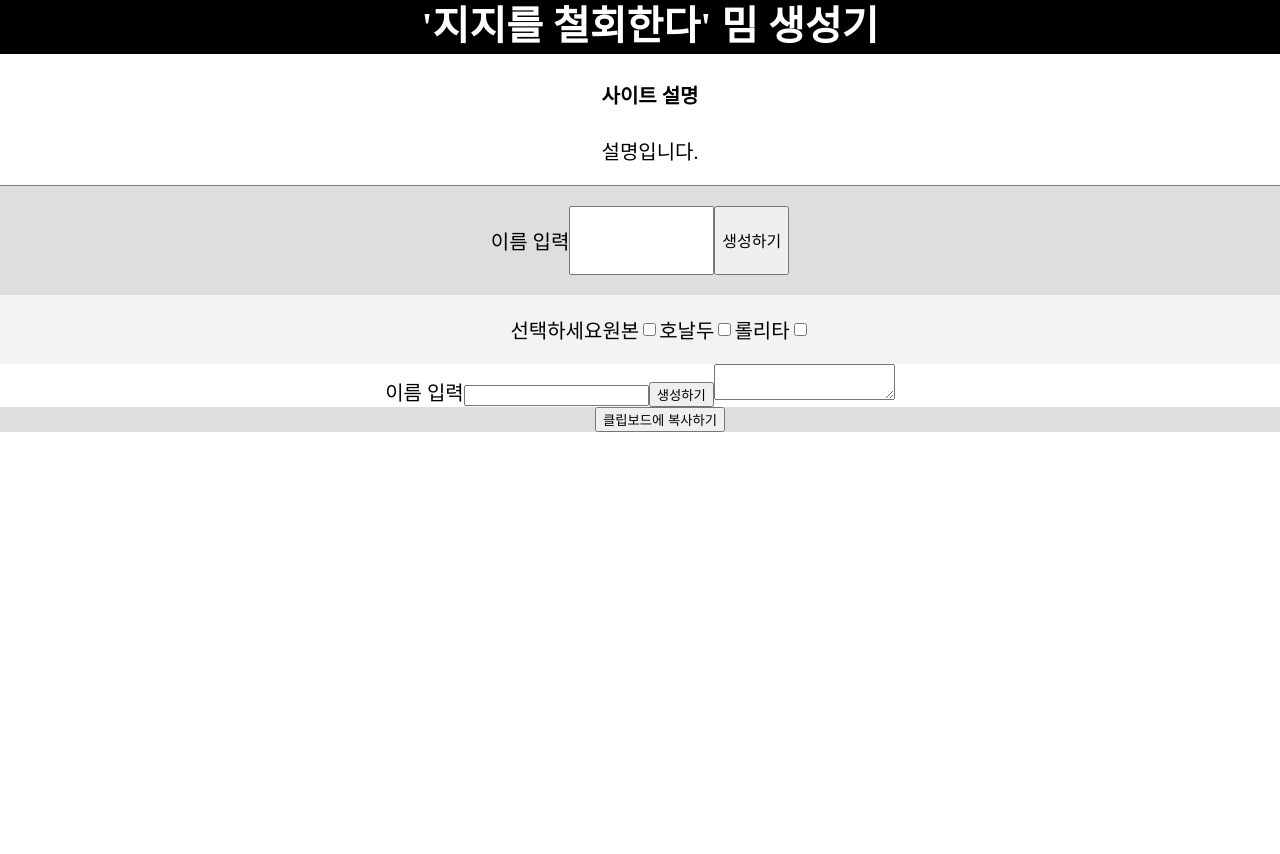
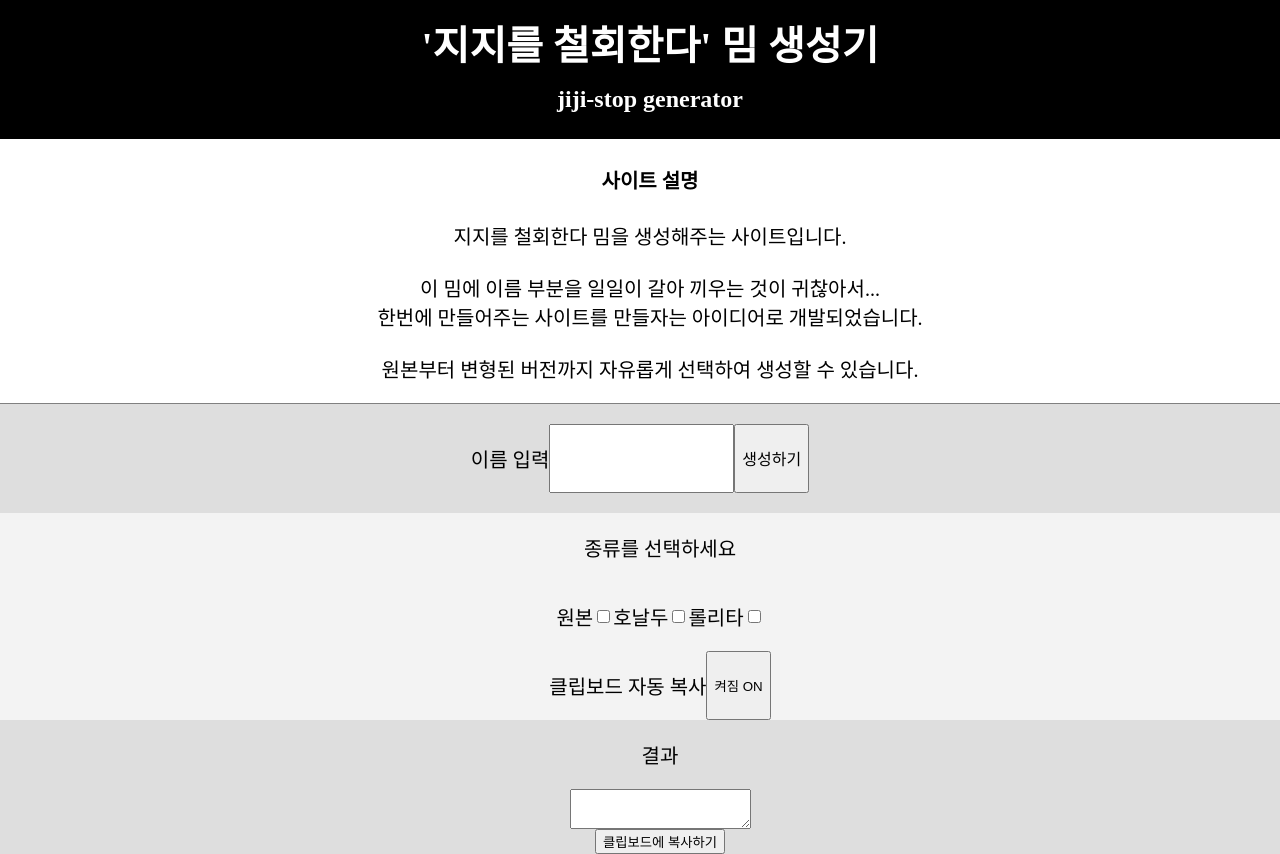
Before and after one commit to ktk-ring/jiji-stop, a React (Create React App) app: page / in a window 1280 px wide. Before the commit the page ends 800 px from the top, so only its background shows below. Built offline with nearby package versions, Linux system fonts and the light colour scheme; a web font is replaced by a local one.

Commit message:
Update App.js
Deleted unused buttons and added auto-copy feature

```diff
--- a/src/App.js
+++ b/src/App.js
@@ -11,34 +11,25 @@ function App() {
   return (
     <div className="App">
       <div className="main-title">
+        <p>
         <h1>'지지를 철회한다' 밈 생성기</h1>
+        <h2>jiji-stop generator</h2>
+        </p>
       </div>
 
       <div className="list">
         <h4>사이트 설명</h4>
-        <p>설명입니다.</p>
+        <p>
+          지지를 철회한다 밈을 생성해주는 사이트입니다.<br/><br/>
+
+          이 밈에 이름 부분을 일일이 갈아 끼우는 것이 귀찮아서... <br/>
+          한번에 만들어주는 사이트를 만들자는 아이디어로 개발되었습니다.<br/><br/>
+
+          원본부터 변형된 버전까지 자유롭게 선택하여 생성할 수 있습니다.<br/>
+        </p>
       </div>
 
-        {/* 입력칸 이거 아님 */}
-        {/* 아래에 있는 걸 여기로 올려야 함 */}
-      <div className="input">
-        <p>이름 입력</p>
-        <input type="text" name="name" size="15"></input>
-        <button onClick={() => { }} style={{ fontSize: 16 }}>생성하기</button>
-      </div>
-
-      <div className="select">
-        <p>선택하세요</p>
-        <p>원본</p><input type="checkbox" name="version" value="origin"></input><br />
-        <p>호날두</p><input type="checkbox" name="version" value="ronaldo"></input><br />
-        <p>롤리타</p><input type="checkbox" name="version" value="lolita"></input><br />
-      </div>
-
-      <Output></Output>
-
-      <div className="output">
-
-      </div>
+      <Generator></Generator>
 
       <div className='output'>
         <button type="button" style={{ textAlign: 'left' }}>
@@ -61,17 +52,18 @@ function checkBatchim() {
   return (uni - 44032) % 28 !== 0;
 }
 
-function Output() {
+function Generator() {
   const [nameInput, setName] = useState("");
   const textRef = useRef(null);
 
+  let [autoCopy, toggleAutoCopy] = useState(true); // 자동 복사 기본값: 켜짐
+
   const memeText = () => {
-
     const text =
       `오늘부로 ${nameInput} 지지를 철회한다.
 
 오늘부터 지지관계에서 벗어나
-${nameInput}${postPosition} 나는 한몸으로 일체가 된다.
+${nameInput}${postPosition}`/* 와/과 */ + ` 나는 한몸으로 일체가 된다.
 ${nameInput}에 대한 공격은 나에 대한 공격으로 간주한다.
 
 세상에 70억명의 ${nameInput} 팬이 있다면, 나는 그들 중 한 명일 것이다.
@@ -93,15 +85,51 @@ ${nameInput}, 나.`
 
     textRef.current.value = text;
     textRef.current.select();
-    document.execCommand("copy");
+    if (autoCopy) {
+      document.execCommand("copy");
+    }
   }
 
   return (
     <div>
-      이름 입력
-      <input type="text" onChange={(e) => setName(e.target.value)} />
-      <button onClick={memeText}>생성하기</button>
-      <textarea ref={textRef}></textarea>
+
+      <div className="input">
+        <p>이름 입력</p>
+        <input type="text" onChange={
+          (e) => setName(e.target.value)
+        } />
+        <button onClick={memeText} style={{ fontSize: 16 }}>생성하기</button>
+      </div>
+
+      <div className="select">
+
+        <p>종류를 선택하세요</p>
+      </div>
+      <div className="select">
+
+        <p>원본</p><input type="checkbox" name="version" value="origin"></input>
+        <p>호날두</p><input type="checkbox" name="version" value="ronaldo"></input>
+        <p>롤리타</p><input type="checkbox" name="version" value="lolita"></input>
+      </div>
+      <div className="select">
+
+        <p>클립보드 자동 복사</p><button onClick={() => {toggleAutoCopy(!autoCopy);}}>
+          {autoCopy ? "켜짐 ON" : "꺼짐 OFF"}
+        </button><br />
+
+      </div>
+
+      <div>
+        <div className="output">
+          <p>결과</p>
+        </div>
+
+        <div className="output">
+          <textarea ref={textRef}></textarea>
+          <p>{memeText.text}</p>
+        </div>
+      </div>
+
     </div>
   )
 }
```
